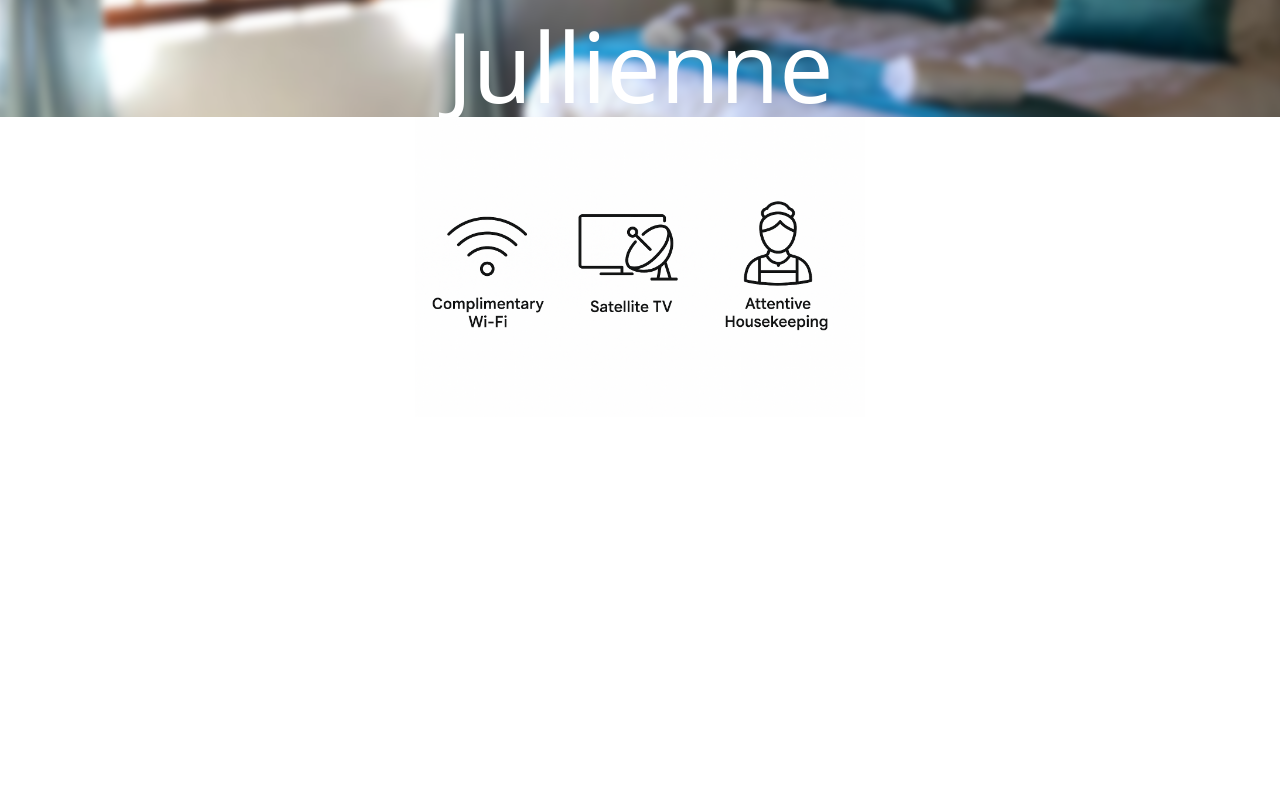
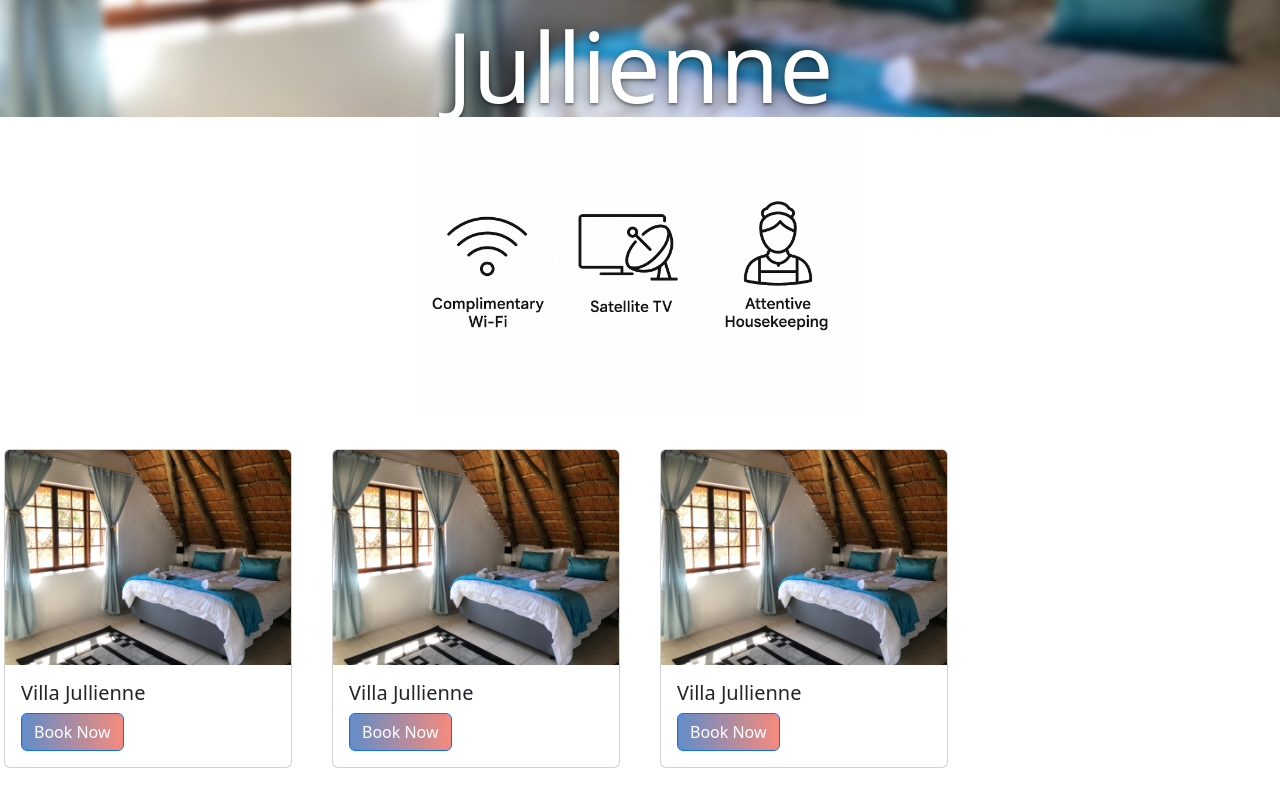
Before and after one commit to CilliersSwanepoel/VillaJullienne, a React (Vite) app in the folder villajullienne/: page /villas in a window 1280 px wide. Shown: the part 283-1083 px from the top of the page. Before the commit the page ends 800 px from the top, so only its background shows below. Built offline with nearby package versions, Linux system fonts and the light colour scheme.

Commit message:
Created Cards on Villas Page
Templates to be changed

```diff
--- /dev/null
+++ b/villajullienne/src/components/elements/Card.jsx
@@ -0,0 +1,38 @@
+import React, { useState, useEffect } from 'react';
+
+const Card = ({ image, title, buttonText, onButtonClick }) => {
+    const [loading, setLoading] = useState(true);
+
+    useEffect(() => {
+        const timer = setTimeout(() => setLoading(false), 1500);
+        return () => clearTimeout(timer);
+    }, []);
+
+    return (
+        <div className="card position-relative" style={{ width: '18rem' }}>
+            {loading && (
+                <div
+                    className="position-absolute w-100 h-100 d-flex justify-content-center align-items-center"
+                    style={{ background: 'rgba(255,255,255,0.7)', zIndex: 2, top: 0, left: 0 }}
+                >
+                    <div className="spinner-border text-primary" role="status">
+                        <span className="visually-hidden">Loading...</span>
+                    </div>
+                </div>
+            )}
+            <img src={image} className="card-img-top" alt="Card" />
+            <div className="card-body">
+                <h5 className="card-title">{title}</h5>
+                <button style={{ background: "linear-gradient(to right, #628dc8, #f58b7c)" }}
+                    className="btn btn-primary"
+                    onClick={onButtonClick}
+                    disabled={loading}
+                >
+                    {buttonText}
+                </button>
+            </div>
+        </div>
+    );
+};
+
+export default Card;
--- a/villajullienne/src/components/page/Villas.jsx
+++ b/villajullienne/src/components/page/Villas.jsx
@@ -1,6 +1,7 @@
 import React from 'react';
+import Card from "../elements/Card";
 import HFrame from '../elements/HorizontalFrame';
-import TopView from '../../static/assets/page/villas/WhatsApp Image 2025-07-01 at 08.16.47_eb7ebe11.jpg';
+import OceanRoom from '../../static/assets/page/villas/WhatsApp Image 2025-07-01 at 08.16.47_eb7ebe11.jpg';
 import AmenitiesIcons from '../../static/assets/icons/AmenitiesIcons.png';
 
 function Villas() {
@@ -23,7 +24,7 @@ function Villas() {
                         left: '-10px',
                         width: 'calc(100% + 20px)',
                         height: 'calc(100% + 20px)',
-                        backgroundImage: `url(${TopView})`,
+                        backgroundImage: `url(${OceanRoom})`,
                         backgroundSize: 'cover',
                         backgroundPosition: 'center',
                         backgroundRepeat: 'no-repeat',
@@ -32,15 +33,43 @@ function Villas() {
                     }}
                 />
                 <div style={{ position: 'relative', zIndex: 1, textAlign: 'center' }}>
-                    <h1 style={{ color: '#fff', margin: 0, padding: '1em', fontSize: '6rem' }}>
+                    <h1 style={{ color: '#fff', margin: 0, padding: '1em', fontSize: '6rem',  textShadow: '0 4px 16px rgba(0,0,0,0.6), 0 1.5px 3px rgba(0,0,0,0.4)' }}>
                         Our Units @ Villa Jullienne
                     </h1>
-                    <h2 style={{ color: '#fff', margin: 0, padding: '0 1em' }}></h2>
+                    <h2 style={{ color: '#fff', margin: 0, padding: '0 1em', textShadow: '0 4px 16px rgba(0,0,0,0.6), 0 1.5px 3px rgba(0,0,0,0.4)' }}>Charm Meets Modern Comfort</h2>
                 </div>
             </div>
 
             <HFrame imageSrc={AmenitiesIcons} />
 
+            <div
+                style={{
+                    display: 'grid',
+                    gridTemplateColumns: 'repeat(4, 1fr)',
+                    gap: '2rem',
+                    padding: '2rem 0',
+                    justifyItems: 'center'
+                }}
+            >
+                <Card
+                    image={OceanRoom}
+                    title="Villa Jullienne"
+                    buttonText="Book Now"
+                />
+
+                <Card
+                    image={OceanRoom}
+                    title="Villa Jullienne"
+                    buttonText="Book Now"
+                />
+
+                <Card
+                    image={OceanRoom}
+                    title="Villa Jullienne"
+                    buttonText="Book Now"
+                />
+                {/* Add more <Card /> components here for more grid items */}
+            </div>
         </div>
     );
 }
```
